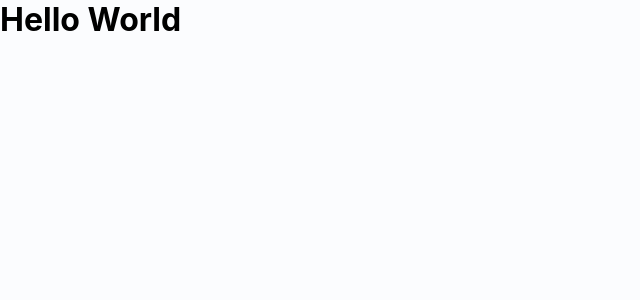
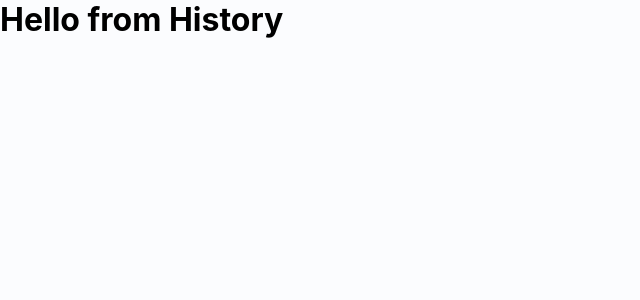
Before and after one commit to cmpsleo/glucose-monitoring, a Next.js app: page / in a window 1280 px wide. Shown: the top 300 px of the page, without its empty margins (0-640 px from the left). Built offline with nearby package versions, Linux system fonts and the light colour scheme.

Commit message:
feat: add history page initial structure

```diff
--- a/src/pages/index.tsx
+++ b/src/pages/index.tsx
@@ -1,3 +1,5 @@
+import { History } from "@/presentation/pages";
+
 export default function Index() {
-  return <h1>Hello World</h1>;
+  return <History />;
 }
--- /dev/null
+++ b/src/presentation/pages/History/index.tsx
@@ -0,0 +1,3 @@
+export function History() {
+  return <h1>Hello from History</h1>;
+}
--- /dev/null
+++ b/src/presentation/pages/index.ts
@@ -0,0 +1 @@
+export * from "./History";
```
